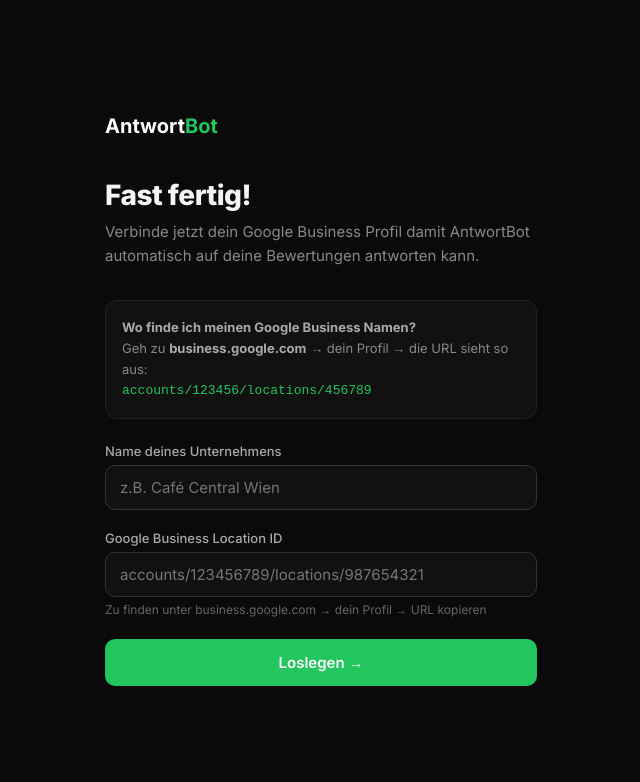
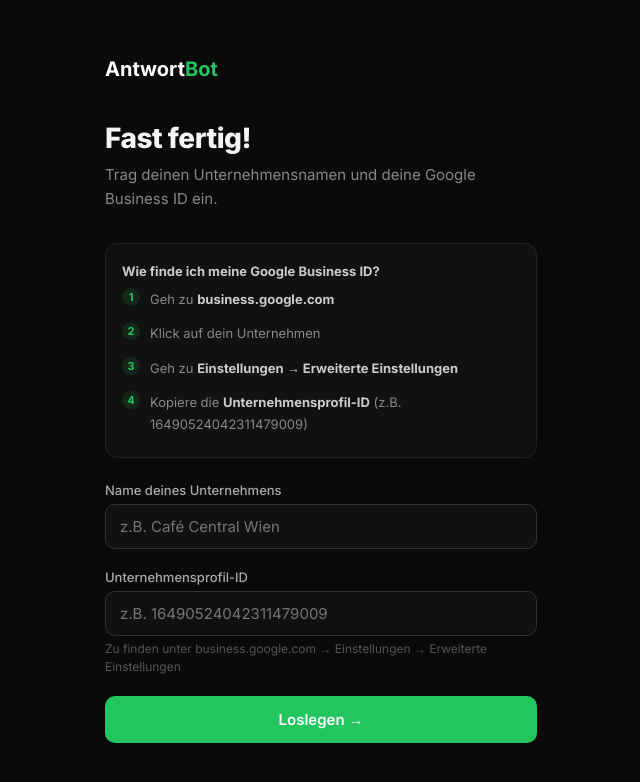
Before and after one commit to ChrisCologne2000/review-responder, a Next.js app: page /onboarding in a window 1280 px wide. Shown: the top 782 px of the page, without its empty margins (319-959 px from the left). Built offline with nearby package versions, Linux system fonts and the light colour scheme.

Commit message:
simplify onboarding with location id

```diff
--- a/app/api/onboarding/route.ts
+++ b/app/api/onboarding/route.ts
@@ -3,9 +3,10 @@
 
 export async function POST(req: NextRequest) {
   try {
-    const { businessName, googleName } = await req.json()
+    const { businessName, locationId } = await req.json()
     const supabase = createClient()
 
+    // Letzten eingeloggten User holen
     const { data: conn } = await supabase
       .from('connections')
       .select('user_id')
@@ -14,6 +15,10 @@
       .single()
 
     if (!conn) return NextResponse.json({ error: 'Nicht eingeloggt' }, { status: 401 })
+
+    // Google Business Location Name aufbauen
+    // Format: locations/{locationId}
+    const googleName = `locations/${locationId}`
 
     await supabase.from('locations').upsert({
       user_id: conn.user_id,
--- a/app/onboarding/page.tsx
+++ b/app/onboarding/page.tsx
@@ -5,21 +5,23 @@
 export default function Onboarding() {
   const router = useRouter()
   const [businessName, setBusinessName] = useState('')
-  const [googleName, setGoogleName] = useState('')
+  const [locationId, setLocationId] = useState('')
   const [loading, setLoading] = useState(false)
   const [error, setError] = useState('')
 
   async function handleSubmit() {
-    if (!businessName || !googleName) {
+    if (!businessName || !locationId) {
       setError('Bitte alle Felder ausfüllen')
       return
     }
     setLoading(true)
+
     const res = await fetch('/api/onboarding', {
       method: 'POST',
       headers: { 'Content-Type': 'application/json' },
-      body: JSON.stringify({ businessName, googleName })
+      body: JSON.stringify({ businessName, locationId })
     })
+
     if (res.ok) {
       router.push('/dashboard')
     } else {
@@ -40,13 +42,16 @@
     label{font-size:13px;font-weight:500;color:#aaa;display:block;margin-bottom:6px}
     input{width:100%;padding:12px 14px;border-radius:10px;border:1px solid #333;background:#111;color:#fff;font-size:15px;font-family:'Inter',sans-serif;margin-bottom:20px}
     input:focus{outline:none;border-color:#22c55e}
-    .hint{font-size:12px;color:#666;margin-top:-16px;margin-bottom:20px;line-height:1.5}
+    .hint{font-size:12px;color:#555;margin-top:-16px;margin-bottom:20px;line-height:1.5}
     .btn{width:100%;padding:14px;border-radius:10px;background:#22c55e;color:#fff;border:none;font-size:15px;font-weight:600;cursor:pointer;font-family:'Inter',sans-serif}
     .btn:hover{background:#16a34a}
     .btn:disabled{opacity:.5;cursor:not-allowed}
     .error{font-size:13px;color:#f87171;margin-bottom:16px}
-    .help{background:#111;border:1px solid #222;border-radius:12px;padding:16px;margin-bottom:24px;font-size:13px;color:#888;line-height:1.6}
-    .help strong{color:#aaa}
+    .help{background:#111;border:1px solid #222;border-radius:12px;padding:16px;margin-bottom:24px;font-size:13px;color:#888;line-height:1.7}
+    .help strong{color:#ccc}
+    .steps{counter-reset:step;list-style:none;padding:0}
+    .steps li{counter-increment:step;padding:6px 0 6px 28px;position:relative;color:#888;font-size:13px}
+    .steps li::before{content:counter(step);position:absolute;left:0;top:6px;width:18px;height:18px;background:#22c55e20;color:#22c55e;border-radius:50%;font-size:11px;font-weight:700;display:flex;align-items:center;justify-content:center;text-align:center;line-height:18px}
   `
 
   return (
@@ -55,12 +60,16 @@
       <div className="wrap">
         <div className="logo">Antwort<span>Bot</span></div>
         <h1>Fast fertig!</h1>
-        <p className="sub">Verbinde jetzt dein Google Business Profil damit AntwortBot automatisch auf deine Bewertungen antworten kann.</p>
+        <p className="sub">Trag deinen Unternehmensnamen und deine Google Business ID ein.</p>
 
         <div className="help">
-          <strong>Wo finde ich meinen Google Business Namen?</strong><br/>
-          Geh zu <strong>business.google.com</strong> → dein Profil → die URL sieht so aus:<br/>
-          <code style={{color:'#22c55e'}}>accounts/123456/locations/456789</code>
+          <strong>Wie finde ich meine Google Business ID?</strong>
+          <ol className="steps">
+            <li>Geh zu <strong>business.google.com</strong></li>
+            <li>Klick auf dein Unternehmen</li>
+            <li>Geh zu <strong>Einstellungen → Erweiterte Einstellungen</strong></li>
+            <li>Kopiere die <strong>Unternehmensprofil-ID</strong> (z.B. 16490524042311479009)</li>
+          </ol>
         </div>
 
         <label>Name deines Unternehmens</label>
@@ -71,14 +80,14 @@
           onChange={e => setBusinessName(e.target.value)}
         />
 
-        <label>Google Business Location ID</label>
+        <label>Unternehmensprofil-ID</label>
         <input
           type="text"
-          placeholder="accounts/123456789/locations/987654321"
-          value={googleName}
-          onChange={e => setGoogleName(e.target.value)}
+          placeholder="z.B. 16490524042311479009"
+          value={locationId}
+          onChange={e => setLocationId(e.target.value)}
         />
-        <p className="hint">Zu finden unter business.google.com → dein Profil → URL kopieren</p>
+        <p className="hint">Zu finden unter business.google.com → Einstellungen → Erweiterte Einstellungen</p>
 
         {error && <p className="error">{error}</p>}
 
```
